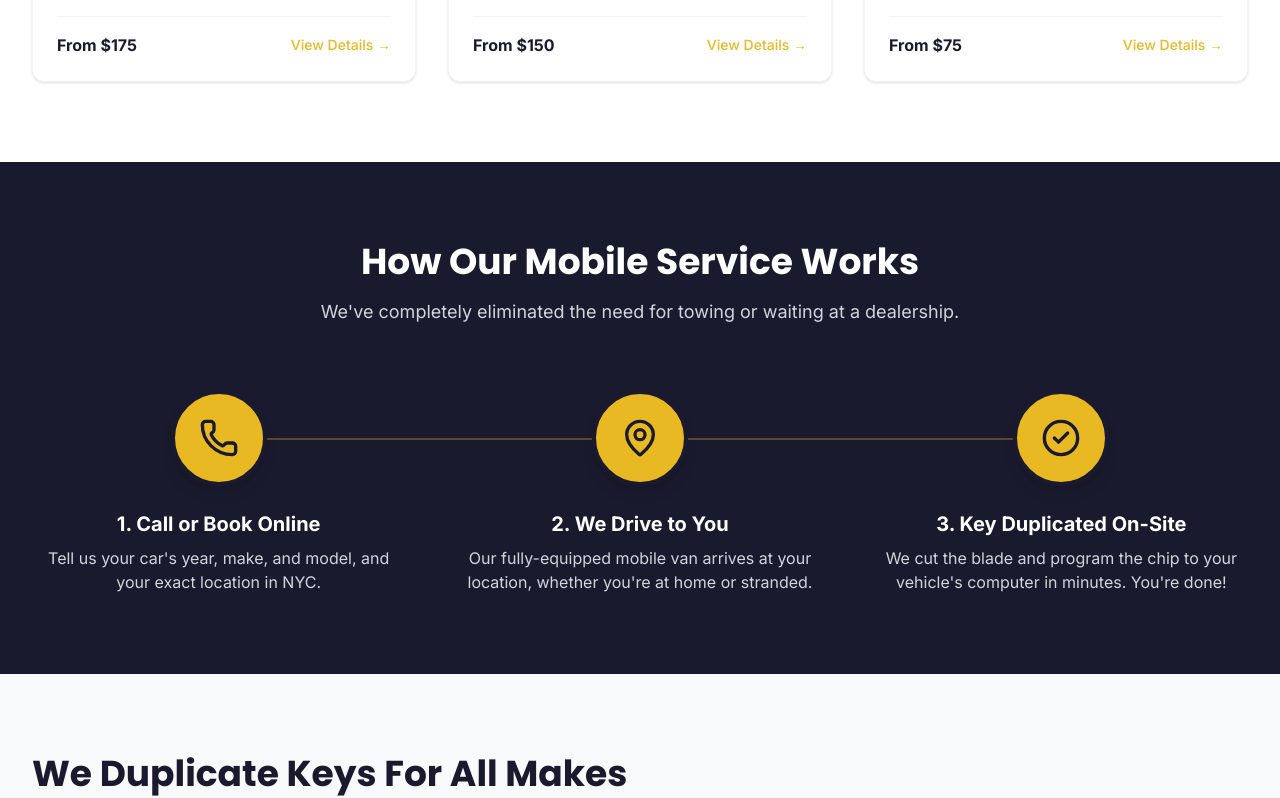
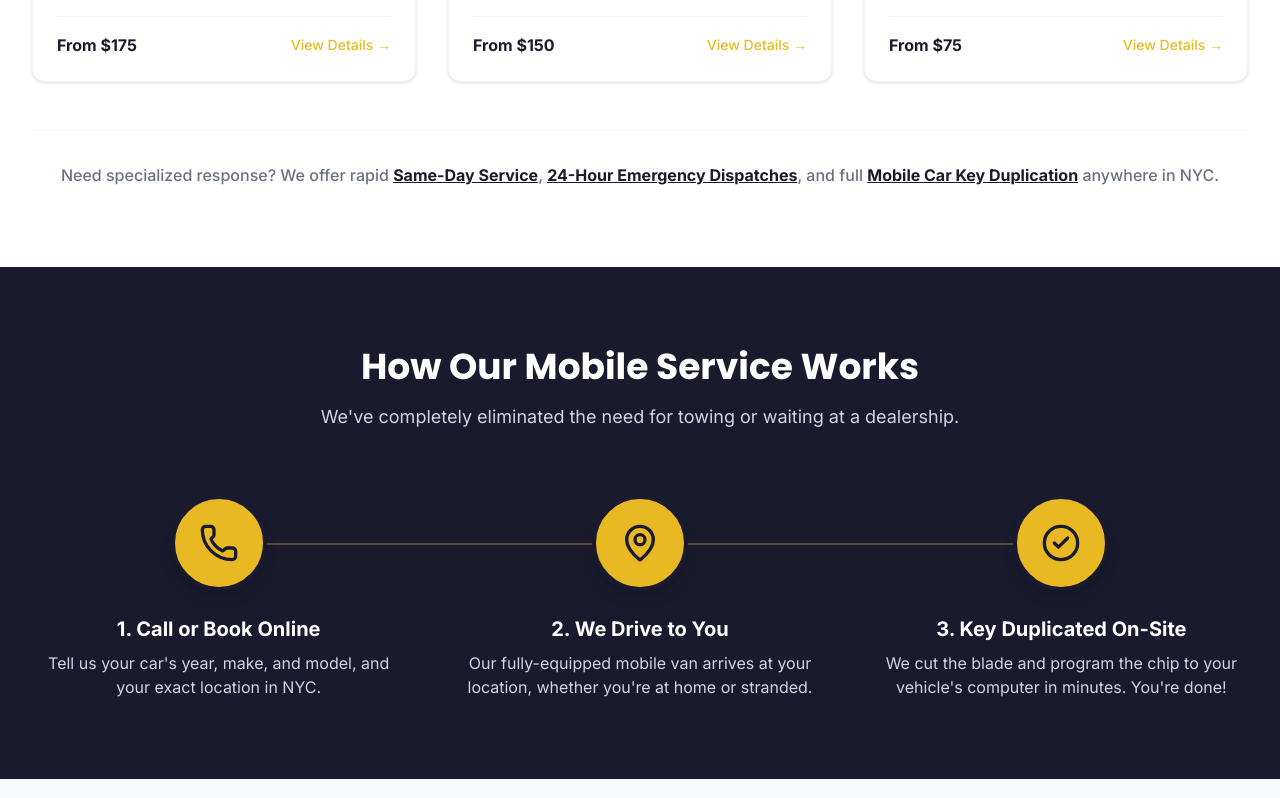
Before and after one commit to carkeystatenisland-dot/carkeysduplicate, a Next.js app: page / in a window 1280 px wide. Shown: the part 2147-2945 px from the top of the page. Built offline with nearby package versions, Linux system fonts and the light colour scheme; no server answers.

Commit message:
orphan pages added

```diff
--- a/src/app/page.tsx
+++ b/src/app/page.tsx
@@ -114,6 +114,25 @@ export default function Home() {
             {SERVICE_TYPES.map((service) => (
               <ServiceCard key={service.slug} service={service} />
             ))}
+          </div>
+
+          {/* Internal links to resolve orphan pages (0 href inlinks) */}
+          <div className="mt-12 text-center border-t border-gray-100 pt-8">
+            <p className="text-sm md:text-base font-medium text-gray-500">
+              Need specialized response? We offer rapid{' '}
+              <Link href="/same-day-car-key-duplication-nyc" className="text-brand-primary hover:text-brand-accent font-bold underline transition-colors">
+                Same-Day Service
+              </Link>
+              ,{' '}
+              <Link href="/24-hour-car-key-duplication-nyc" className="text-brand-primary hover:text-brand-accent font-bold underline transition-colors">
+                24-Hour Emergency Dispatches
+              </Link>
+              , and full{' '}
+              <Link href="/mobile-car-key-duplication-nyc" className="text-brand-primary hover:text-brand-accent font-bold underline transition-colors">
+                Mobile Car Key Duplication
+              </Link>{' '}
+              anywhere in NYC.
+            </p>
           </div>
         </div>
       </section>
--- a/src/components/layout/Footer.tsx
+++ b/src/components/layout/Footer.tsx
@@ -100,6 +100,21 @@ export default function Footer() {
                   About Us
                 </Link>
               </li>
+              <li className="pt-2 border-t border-white/10">
+                <Link href="/same-day-car-key-duplication-nyc" className="text-gray-300 hover:text-brand-accent transition-colors text-sm">
+                  Same-Day Duplication
+                </Link>
+              </li>
+              <li>
+                <Link href="/24-hour-car-key-duplication-nyc" className="text-gray-300 hover:text-brand-accent transition-colors text-sm">
+                  24-Hour Emergency Copy
+                </Link>
+              </li>
+              <li>
+                <Link href="/mobile-car-key-duplication-nyc" className="text-gray-300 hover:text-brand-accent transition-colors text-sm">
+                  Mobile Roadside Dispatch
+                </Link>
+              </li>
             </ul>
 
 
```
